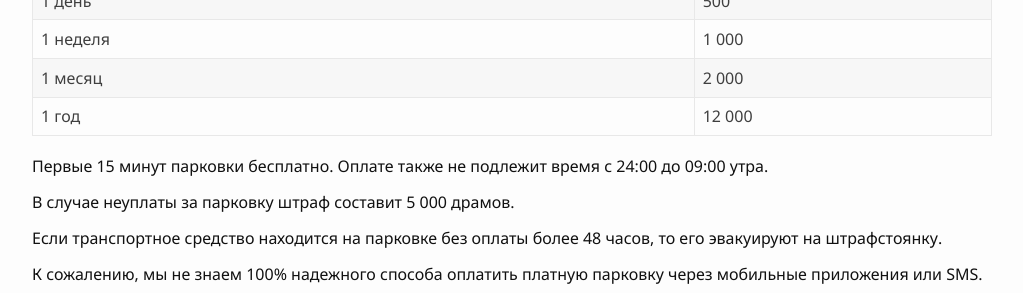
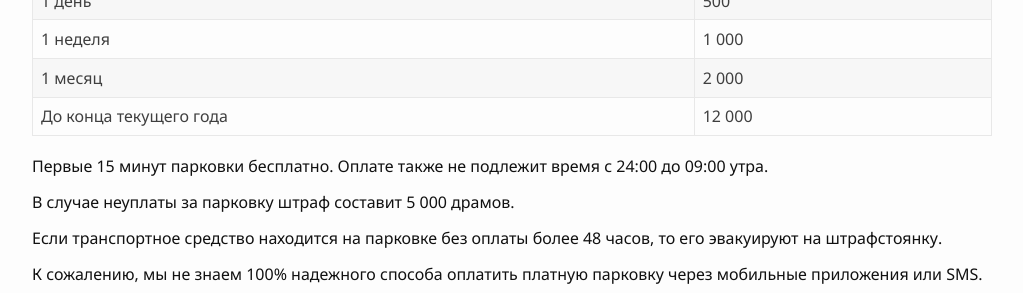
Before and after one commit to haywiki/haywiki.github.io, a Jekyll site: the page built from drive/index.md, in a window 1280 px wide and 900 px high, scrolled down 2586 px. Shown: the part 155-448 px from the top of the window, without its empty margins (128-1151 px from the left). Built offline with Jekyll 4.4.1, drawn with Linux system fonts in a browser that asks for light colours; nearby versions of some CDN libraries; a script that is not in the unit is left out.

Commit message:
еще контакт и уточнение по платной парковке

```diff
--- a/drive/index.md
+++ b/drive/index.md
@@ -82,7 +82,7 @@ layout: page
 | 1 день                     | 500         |
 | 1 неделя                   | 1 000       |
 | 1 месяц                    | 2 000       |
-| 1 год                      | 12 000      |
+| До конца текущего года     | 12 000      |
 
 Первые 15 минут парковки бесплатно. Оплате также не подлежит время с 24:00 до 09:00 утра.
 
```
Also changed, not shown: life/contacts.md (+1 -0 lines).
